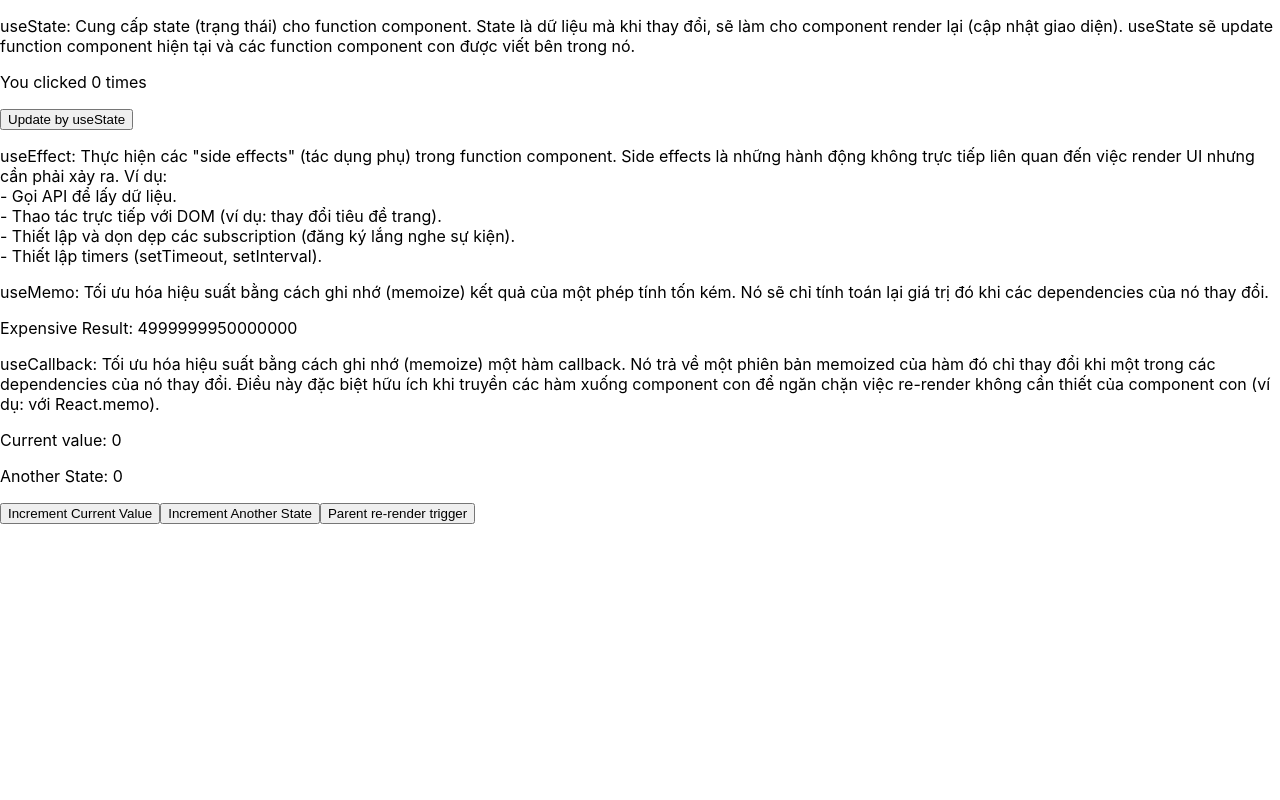
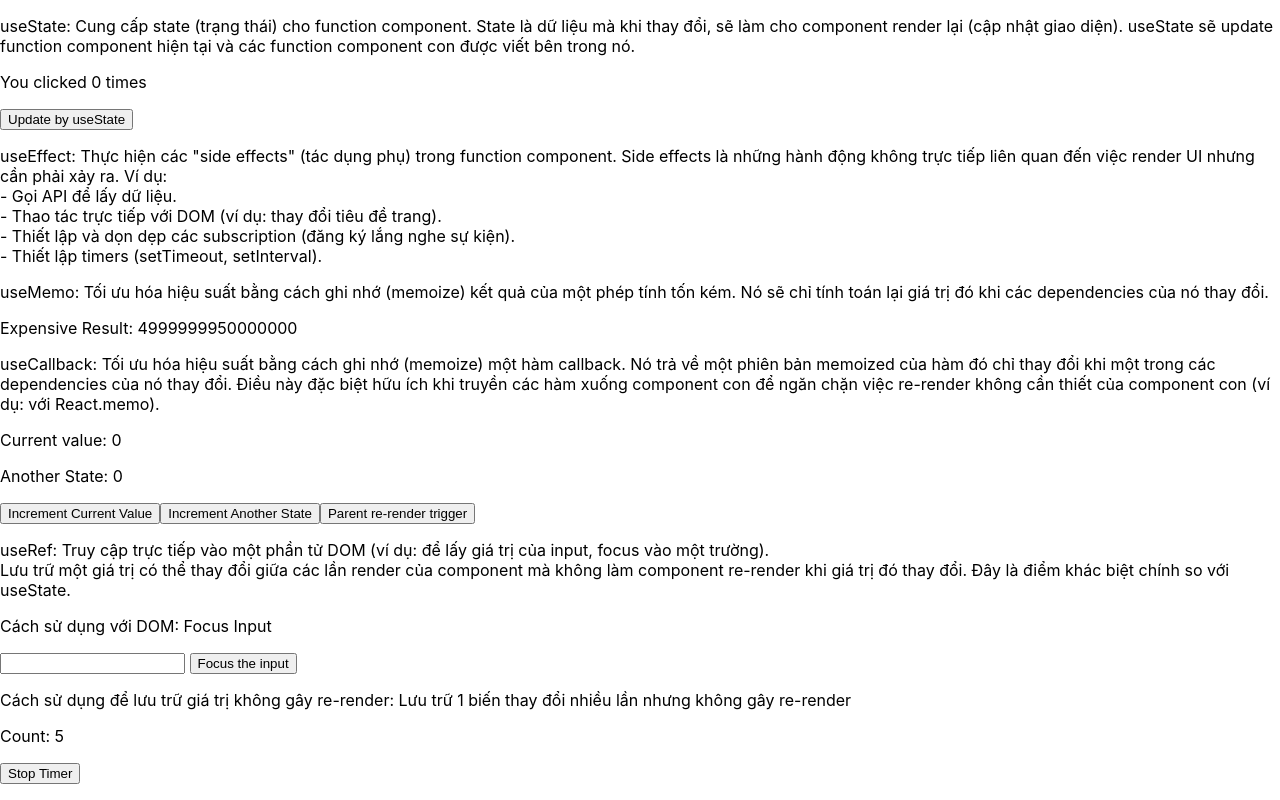
Before and after one commit to NMD572/learning-react-app, a React (Create React App) app: page / in a window 1280 px wide. Built offline with nearby package versions, Linux system fonts and the light colour scheme.

Commit message:
[DangNM] push code useRef and note react lifecycle

```diff
--- a/src/App.js
+++ b/src/App.js
@@ -1,6 +1,13 @@
 import logo from "./logo.svg";
 import "./App.css";
-import React, { useState, useEffect, useMemo, useCallback, memo } from "react";
+import React, {
+  useState,
+  useEffect,
+  useMemo,
+  useCallback,
+  useRef,
+  memo,
+} from "react";
 
 const Button = memo(({ onClick, children }) => {
   console.log("Button rendered");
@@ -30,6 +37,49 @@ function ExpensiveCalculation({ num }) {
   );
 }
 // End: useMemo
+
+// Start: useRef
+function TextInputWithFocusButton() {
+  const inputRef = useRef(null);
+
+  const handleClick = () => {
+    inputRef.current.focus(); // Tập trung vào input
+  };
+
+  return (
+    <div>
+      <input type="text" ref={inputRef} /> {/* Gán ref vào phần tử DOM */}
+      <button onClick={handleClick}>Focus the input</button>
+    </div>
+  );
+}
+
+function Timer() {
+  const [count, setCount] = useState(0);
+  const intervalRef = useRef(null); // useRef để lưu trữ ID của setInterval
+
+  useEffect(() => {
+    intervalRef.current = setInterval(() => {
+      setCount((prevCount) => prevCount + 1);
+    }, 1000);
+
+    return () => {
+      clearInterval(intervalRef.current); // Dọn dẹp timer
+    };
+  }, []); // Chạy một lần duy nhất khi mount
+
+  const stopTimer = () => {
+    clearInterval(intervalRef.current);
+  };
+
+  return (
+    <div>
+      <p>Count: {count}</p>
+      <button onClick={stopTimer}>Stop Timer</button>
+    </div>
+  );
+}
+// End: useRef
 
 function App() {
   // Start: useState
@@ -106,9 +156,30 @@ function App() {
         <p>Another State: {anotherState}</p>
         <Button onClick={handleIncrement}>Increment Current Value</Button>
         <Button onClick={handleAnotherAction}>Increment Another State</Button>
+        {/* khi bạn nhấp vào "Parent re-render trigger" (làm Counter re-render), Button vẫn sẽ không bị re-render không cần thiết vì handleIncrement và handleAnotherAction vẫn giữ nguyên tham chiếu trừ khi dependencies của chúng thay đổi. */}
         <button onClick={() => console.log("Parent re-rendered")}>
           Parent re-render trigger
         </button>
+      </div>
+      <div className="spilit-hook-function">
+        <p>
+          useRef: Truy cập trực tiếp vào một phần tử DOM (ví dụ: để lấy giá trị
+          của input, focus vào một trường).<br></br>
+          Lưu trữ một giá trị có thể thay đổi giữa các lần render của component
+          mà không làm component re-render khi giá trị đó thay đổi. Đây là điểm
+          khác biệt chính so với useState.
+        </p>
+        <div>
+          <p>Cách sử dụng với DOM: Focus Input</p>
+          <TextInputWithFocusButton />
+        </div>
+        <div>
+          <p>
+            Cách sử dụng để lưu trữ giá trị không gây re-render: Lưu trữ 1 biến
+            thay đổi nhiều lần nhưng không gây re-render
+          </p>
+          <Timer />
+        </div>
       </div>
     </div>
   );
```
Also changed, not shown: 1 other file (tests, documents, lock files or other folders).
